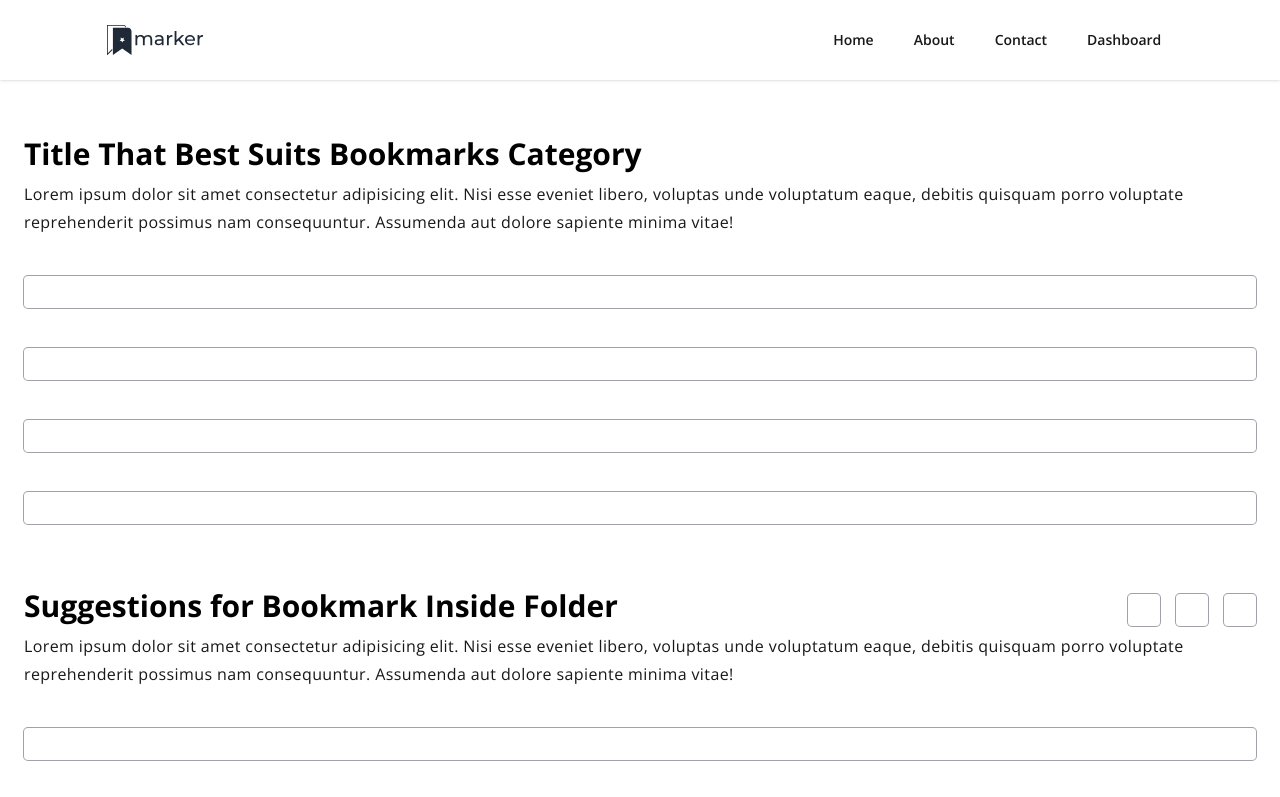
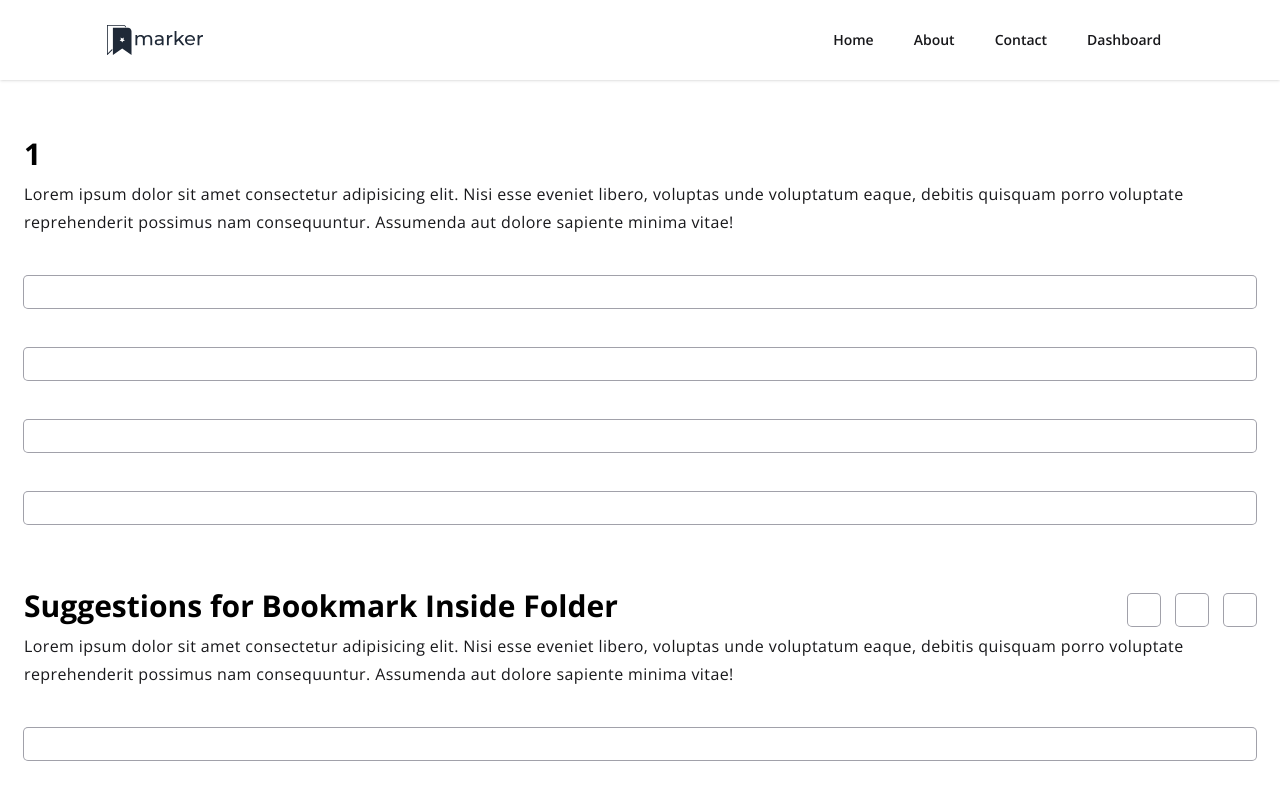
Before and after one commit to Justin-Bento/random-project, a React (Vite) app: page /dashboard/folders/1 in a window 1280 px wide. Shown: the top 797 px of the page. Built offline with nearby package versions, Linux system fonts and the light colour scheme.

Commit message:
Extracted card title from url path.
Optimized card title extrations inside Bookmark file by using regex in
the pathname.

```diff
--- a/src/pages/app/Bookmarks.jsx
+++ b/src/pages/app/Bookmarks.jsx
@@ -1,9 +1,14 @@
+import { useLocation } from "react-router-dom";
+
 export default function Bookmarks() {
+  const location = useLocation();
+  const crumbs = location.pathname.split(/\/dashboard\/folders\/([^/]+)$/);
+  let title = crumbs ? crumbs[1] : null;
   return (
     <>
       <div className="xl:container xl:mx-auto my-8 sm:p-6">
         <h1 className="scroll-m-20 pb-2 text-3xl font-bold tracking-normal first:mt-0">
-          Title That Best Suits Bookmarks Category
+          {title}
         </h1>
         <p className=" leading-7 tracking-wide text-zinc-900">
           Lorem ipsum dolor sit amet consectetur adipisicing elit. Nisi esse
```
